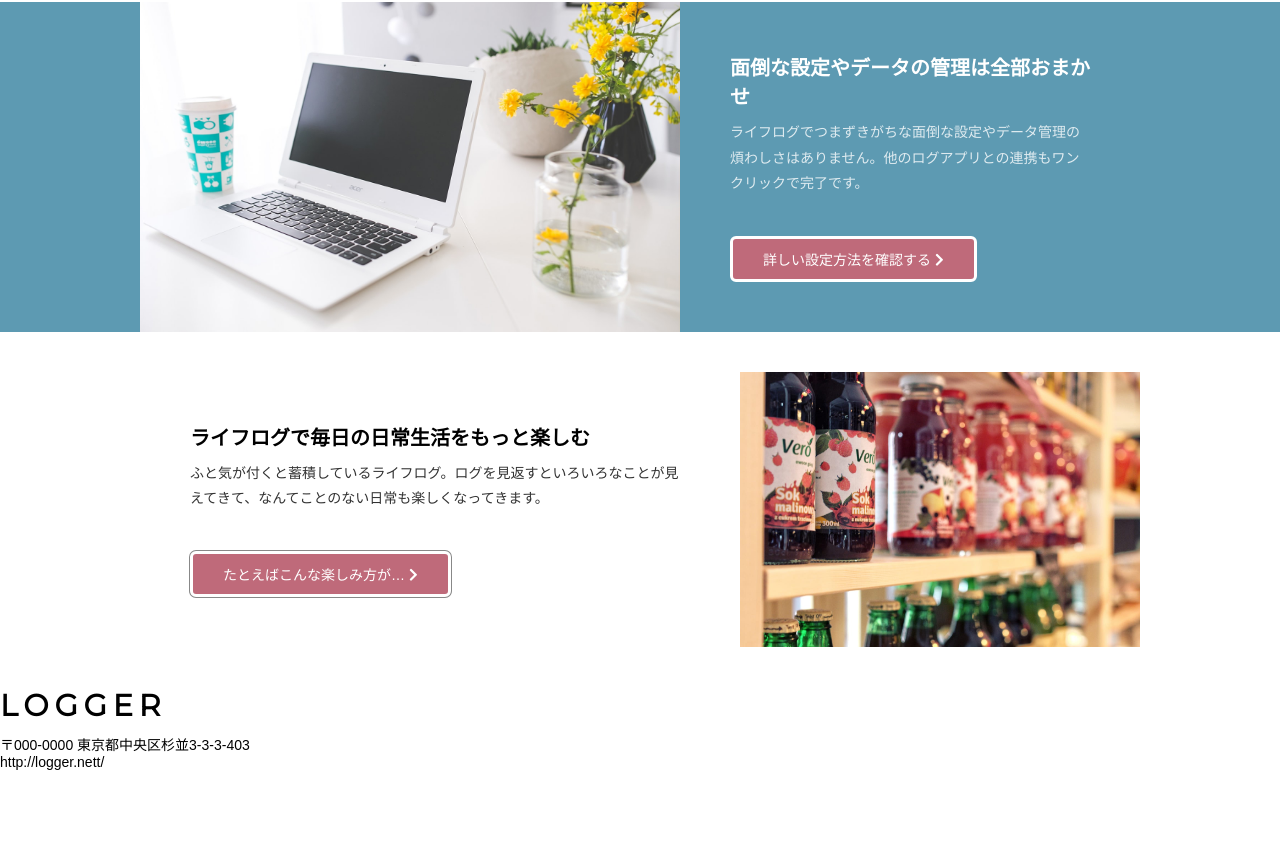
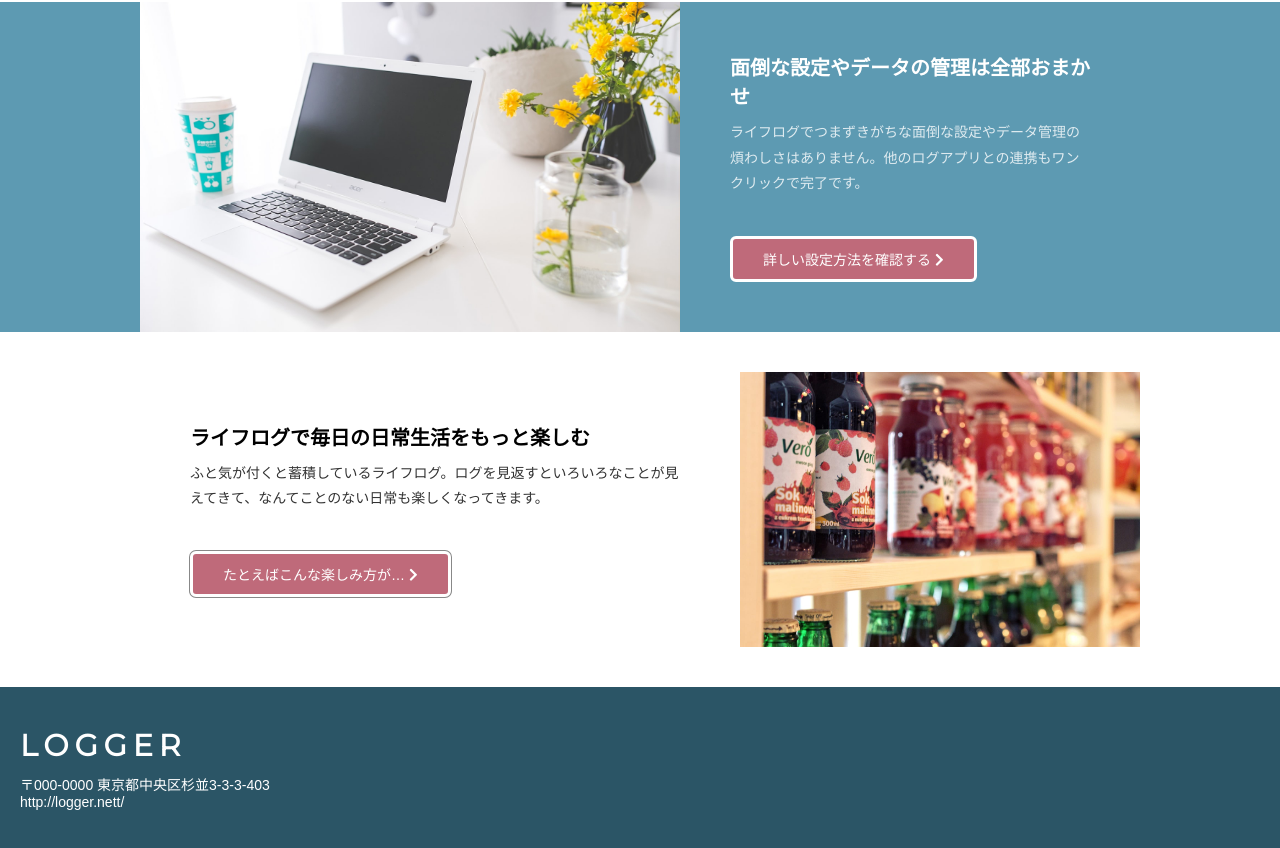
Before and after one commit to yinm/6step-master-html-css, a Nuxt app in the folder trace/: page / in a window 1280 px wide. Shown: the part 1185-2033 px from the top of the page. Before the commit the page ends 1955 px from the top, so only its background shows below. Built offline with nearby package versions, Linux system fonts and the light colour scheme.

Commit message:
Try 3-1-2

```diff
--- a/trace/components/Footer.vue
+++ b/trace/components/Footer.vue
@@ -11,6 +11,12 @@
 </template>
 
 <style scoped>
+  .container {
+    padding: 40px 20px;
+    background-color: var(--dark-main-color);
+    color: var(--text-bright-color);
+  }
+
   h2 {
     margin-top: 0;
     margin-bottom: 10px;
```
